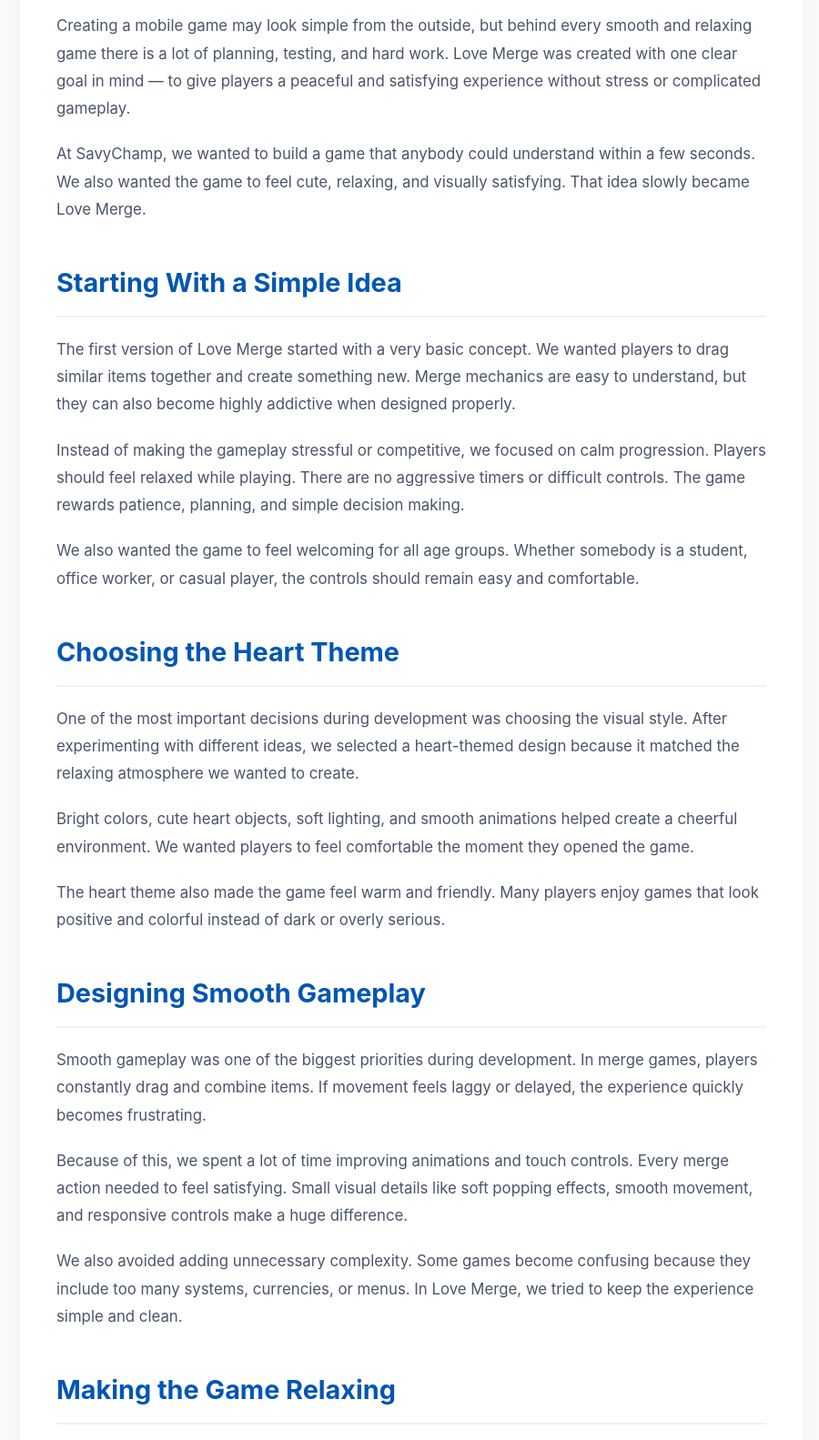
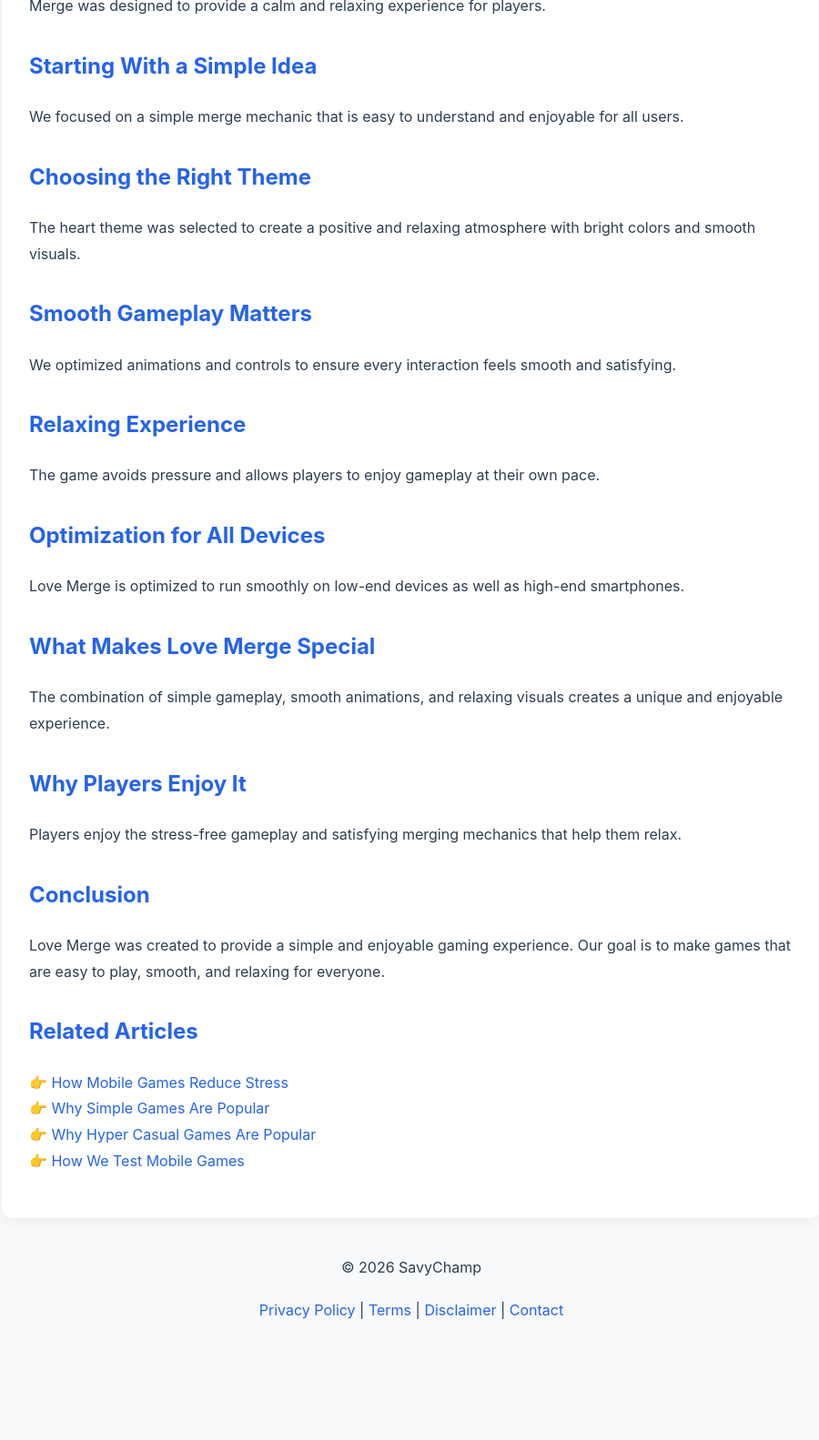
Before and after one commit to HappyCasual/savychamp.github.io, a plain HTML site: page blog-making-love-merge.html in a window 1280 px wide. Shown: the part 261-1844 px from the top of the page at 91% size, without its empty margins (188-1088 px from the left). After the commit the page ends 1763 px from the top, so only its background shows below. Drawn offline with Linux system fonts and the light colour scheme.

Commit message:
Update blog-making-love-merge.html

```diff
--- a/blog-making-love-merge.html
+++ b/blog-making-love-merge.html
@@ -3,218 +3,138 @@
 <head>
 <meta charset="UTF-8">
 <meta name="viewport" content="width=device-width, initial-scale=1.0">
+
 <title>Behind the Making of Love Merge | SavyChamp</title>
 
-    <script async
-        src="https://pagead2.googlesyndication.com/pagead/js/adsbygoogle.js?client=ca-pub-7442740355702214"
-        crossorigin="anonymous">
-    </script>
+<meta name="description" content="Learn how Love Merge was developed with simple gameplay, relaxing design, and smooth performance for all devices.">
 
 <style>
-        :root {
-            --primary-color: #0056b3;
-            --text-main: #2c3e50;
-            --text-muted: #6c757d;
-            --bg-color: #f8f9fa;
-            --card-bg: #ffffff;
-            --border-radius: 12px;
+body{
+    font-family:-apple-system,BlinkMacSystemFont,"Segoe UI",Roboto,sans-serif;
+    background:#f8f9fa;
+    color:#2c3e50;
+    line-height:1.8;
+    max-width:900px;
+    margin:auto;
+    padding:30px;
 }
 
-        * {
-            box-sizing: border-box;
+h1{font-size:2.3rem;}
+h2{color:#2563eb;margin-top:30px;}
+p{margin-bottom:18px;}
+
+.content-box{
+    background:white;
+    padding:30px;
+    border-radius:12px;
+    box-shadow:0 4px 15px rgba(0,0,0,0.05);
 }
 
-        body {
-            font-family: -apple-system, BlinkMacSystemFont, "Segoe UI", Roboto, sans-serif;
-            line-height: 1.8;
-            color: var(--text-main);
-            background-color: var(--bg-color);
-            max-width: 900px;
-            margin: 0 auto;
-            padding: 40px 20px;
+.nav-link{
+    display:inline-block;
+    margin-bottom:20px;
+    font-weight:bold;
+    color:#2563eb;
+    text-decoration:none;
 }
 
-        h1 {
-            font-size: 2.5rem;
-            color: #1a1a1a;
-            margin-bottom: 10px;
-        }
+a{color:#2563eb;text-decoration:none;}
 
-        h2 {
-            font-size: 1.8rem;
-            color: var(--primary-color);
-            margin-top: 40px;
-            margin-bottom: 20px;
-            border-bottom: 2px solid #edf2f7;
-            padding-bottom: 10px;
-        }
-
-        p {
-            margin-bottom: 20px;
-            font-size: 1.05rem;
-            color: #4a5568;
-        }
-
-        .content-box {
-            background: var(--card-bg);
-            padding: 40px;
-            border-radius: var(--border-radius);
-            box-shadow: 0 4px 15px rgba(0,0,0,0.03);
-            margin-top: 30px;
-        }
-
-        .nav-link {
-            display: inline-block;
-            margin-bottom: 20px;
-            font-weight: bold;
-            color: var(--primary-color);
-            text-decoration: none;
-        }
-
-        .nav-link:hover {
-            text-decoration: underline;
-        }
-
-        .back-btn {
-            display: inline-block;
-            margin-top: 20px;
-            padding: 12px 24px;
-            background-color: var(--text-main);
-            color: #fff;
-            border-radius: 8px;
-            text-decoration: none;
-            font-weight: bold;
-            transition: background-color 0.3s;
-        }
-
-        .back-btn:hover {
-            background-color: var(--primary-color);
+footer{
+    text-align:center;
+    margin-top:40px;
 }
 </style>
+
 </head>
+
 <body>
 
-    <a href="blog.html" class="nav-link">&larr; Back to Blog Menu</a>
+<a href="blog.html" class="nav-link">← Back to Blog</a>
 
 <div class="content-box">
 
 <h1>Behind the Making of Love Merge</h1>
 
 <p>
-            Creating a mobile game may look simple from the outside, but behind every smooth and relaxing game there is a lot of planning, testing, and hard work. Love Merge was created with one clear goal in mind — to give players a peaceful and satisfying experience without stress or complicated gameplay.
-        </p>
-
-        <p>
-            At SavyChamp, we wanted to build a game that anybody could understand within a few seconds. We also wanted the game to feel cute, relaxing, and visually satisfying. That idea slowly became Love Merge.
+Creating a mobile game may look simple, but it involves planning, testing, and continuous improvement. Love Merge was designed to provide a calm and relaxing experience for players.
 </p>
 
 <h2>Starting With a Simple Idea</h2>
 
 <p>
-            The first version of Love Merge started with a very basic concept. We wanted players to drag similar items together and create something new. Merge mechanics are easy to understand, but they can also become highly addictive when designed properly.
+We focused on a simple merge mechanic that is easy to understand and enjoyable for all users.
 </p>
 
+<h2>Choosing the Right Theme</h2>
+
 <p>
-            Instead of making the gameplay stressful or competitive, we focused on calm progression. Players should feel relaxed while playing. There are no aggressive timers or difficult controls. The game rewards patience, planning, and simple decision making.
+The heart theme was selected to create a positive and relaxing atmosphere with bright colors and smooth visuals.
 </p>
 
+<h2>Smooth Gameplay Matters</h2>
+
 <p>
-            We also wanted the game to feel welcoming for all age groups. Whether somebody is a student, office worker, or casual player, the controls should remain easy and comfortable.
+We optimized animations and controls to ensure every interaction feels smooth and satisfying.
 </p>
 
-        <h2>Choosing the Heart Theme</h2>
+<h2>Relaxing Experience</h2>
 
 <p>
-            One of the most important decisions during development was choosing the visual style. After experimenting with different ideas, we selected a heart-themed design because it matched the relaxing atmosphere we wanted to create.
+The game avoids pressure and allows players to enjoy gameplay at their own pace.
 </p>
 
+<h2>Optimization for All Devices</h2>
+
 <p>
-            Bright colors, cute heart objects, soft lighting, and smooth animations helped create a cheerful environment. We wanted players to feel comfortable the moment they opened the game.
+Love Merge is optimized to run smoothly on low-end devices as well as high-end smartphones.
 </p>
 
+<!-- EXTRA CONTENT -->
+
+<h2>What Makes Love Merge Special</h2>
+
 <p>
-            The heart theme also made the game feel warm and friendly. Many players enjoy games that look positive and colorful instead of dark or overly serious.
+The combination of simple gameplay, smooth animations, and relaxing visuals creates a unique and enjoyable experience.
 </p>
 
-        <h2>Designing Smooth Gameplay</h2>
+<h2>Why Players Enjoy It</h2>
 
 <p>
-            Smooth gameplay was one of the biggest priorities during development. In merge games, players constantly drag and combine items. If movement feels laggy or delayed, the experience quickly becomes frustrating.
+Players enjoy the stress-free gameplay and satisfying merging mechanics that help them relax.
 </p>
 
+<h2>Conclusion</h2>
+
 <p>
-            Because of this, we spent a lot of time improving animations and touch controls. Every merge action needed to feel satisfying. Small visual details like soft popping effects, smooth movement, and responsive controls make a huge difference.
+Love Merge was created to provide a simple and enjoyable gaming experience. Our goal is to make games that are easy to play, smooth, and relaxing for everyone.
 </p>
 
-        <p>
-            We also avoided adding unnecessary complexity. Some games become confusing because they include too many systems, currencies, or menus. In Love Merge, we tried to keep the experience simple and clean.
-        </p>
+<!-- INTERNAL LINKS -->
 
-        <h2>Making the Game Relaxing</h2>
+<h2>Related Articles</h2>
 
 <p>
-            Many modern mobile games focus heavily on competition and pressure. Players are often forced to hurry because of timers, rankings, or difficult missions. While some people enjoy that style, many users simply want a relaxing experience after a busy day.
+👉 <a href="blog-how-mobile-games-reduce-stress.html">How Mobile Games Reduce Stress</a><br>
+👉 <a href="blog-simple-mobile-games-popular.html">Why Simple Games Are Popular</a><br>
+👉 <a href="blog-hyper-casual-games.html">Why Hyper Casual Games Are Popular</a><br>
+👉 <a href="blog-how-we-test-mobile-games.html">How We Test Mobile Games</a>
 </p>
-
-        <p>
-            Love Merge was designed to be calm and stress free. Players can take their time and enjoy the process of combining items. There is no need to rush.
-        </p>
-
-        <p>
-            Even the visual style supports this relaxing atmosphere. Soft colors, clean layouts, and smooth animations help create a comfortable feeling while playing.
-        </p>
-
-        <h2>Optimization for Normal Phones</h2>
-
-        <p>
-            At SavyChamp, we strongly believe games should work properly on normal smartphones, not only expensive devices. Many players use budget phones with limited RAM and storage, especially in countries like India.
-        </p>
-
-        <p>
-            Because of this, Love Merge was carefully optimized for better performance. We reduced unnecessary memory usage, improved asset management, and tested the game on lower-end phones.
-        </p>
-
-        <p>
-            Smooth frame rates and stable performance were very important to us. A relaxing game should never feel slow or uncomfortable.
-        </p>
-
-        <h2>Learning During Development</h2>
-
-        <p>
-            Building Love Merge also taught many valuable lessons. Sometimes small changes in design can completely improve the player experience. Other times, simple features may take many hours of testing before they feel correct.
-        </p>
-
-        <p>
-            Game development is a process of constant improvement. Every animation, button, sound effect, and gameplay mechanic must work together smoothly.
-        </p>
-
-        <p>
-            As a solo developer, balancing coding, art design, testing, and optimization can be challenging. But seeing players enjoy the final game makes all the hard work worth it.
-        </p>
-
-        <h2>Player Feedback Matters</h2>
-
-        <p>
-            One of the best parts of mobile game development is hearing feedback from players. Reviews and comments help us understand what users enjoy the most and where improvements are needed.
-        </p>
-
-        <p>
-            Positive feedback about smooth gameplay and relaxing visuals motivated us to continue improving Love Merge further. Every update helps make the experience better for players.
-        </p>
-
-        <h2>Final Thoughts</h2>
-
-        <p>
-            Love Merge was created with a simple mission — to provide a calm, enjoyable, and satisfying puzzle experience for everyone. From the heart-themed visuals to the smooth merging mechanics, every part of the game was designed to feel relaxing and easy to enjoy.
-        </p>
-
-        <p>
-            At SavyChamp, we will continue creating games that focus on simplicity, comfort, and smooth performance. We believe mobile games should help players relax, smile, and enjoy their free time without stress.
-        </p>
-
-        <a href="index.html" class="back-btn">Back to Home</a>
 
 </div>
 
+<footer>
+
+<p>© 2026 SavyChamp</p>
+
+<p>
+<a href="privacy-policy.html">Privacy Policy</a> |
+<a href="terms.html">Terms</a> |
+<a href="disclaimer.html">Disclaimer</a> |
+<a href="contact.html">Contact</a>
+</p>
+
+</footer>
+
 </body>
 </html>
```
Lines whose indentation alone changed are shown as unchanged.
